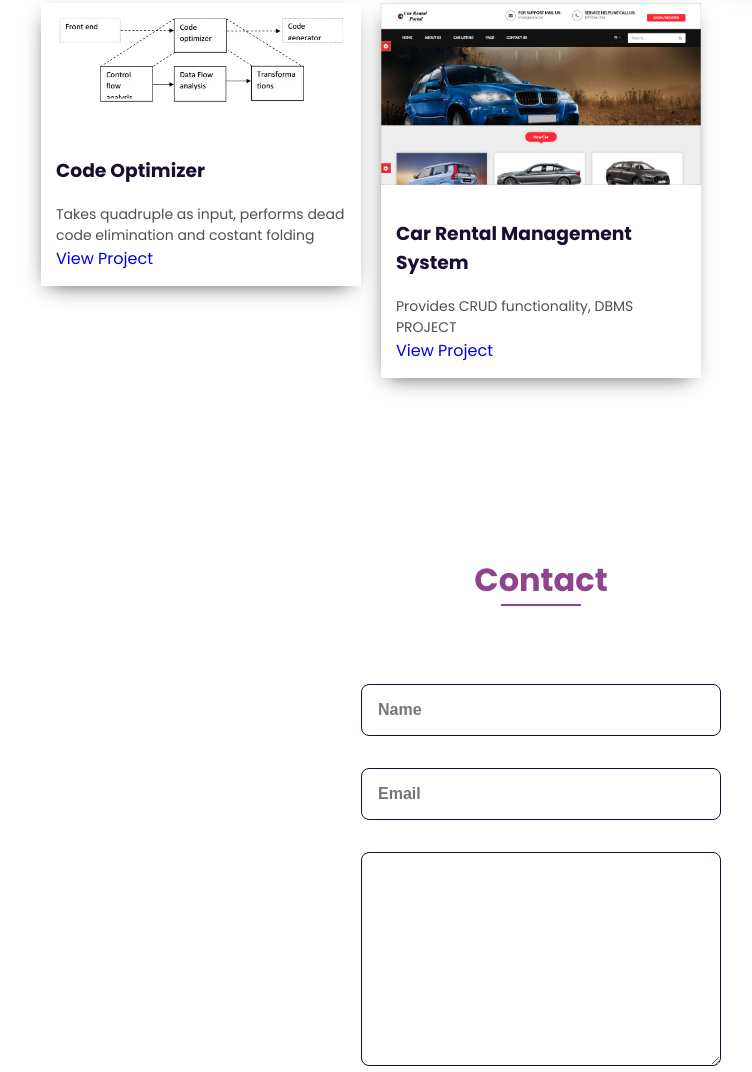
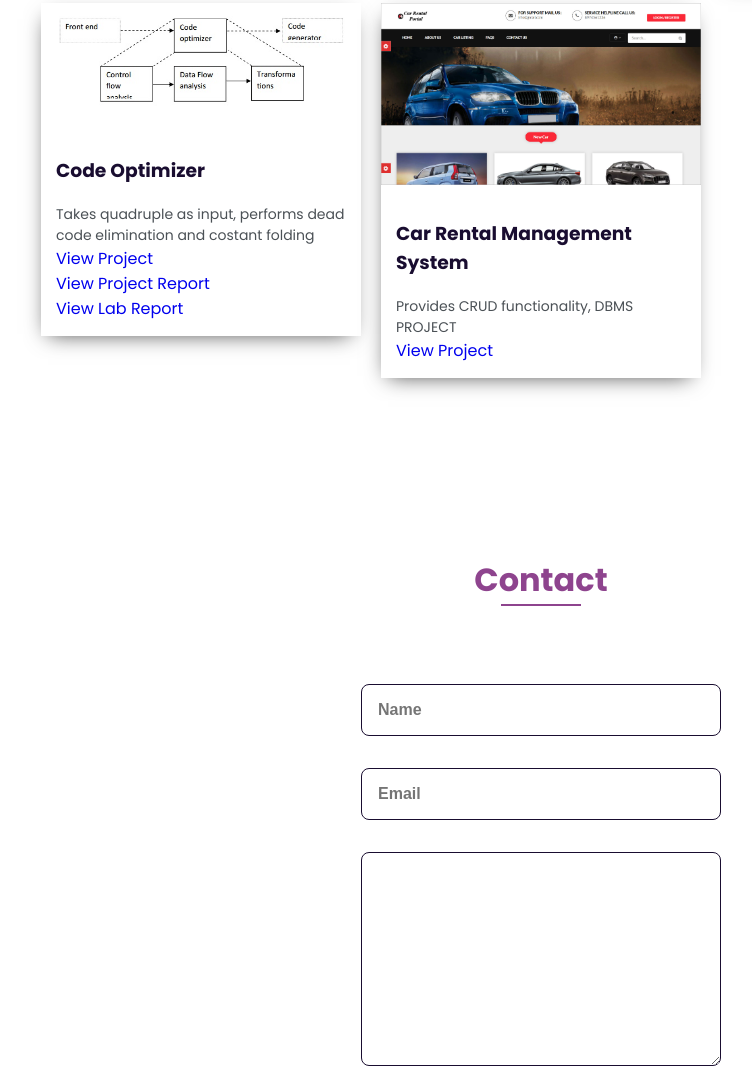
Before and after one commit to kunjall/portfolio_074, a plain HTML site: page index.html in a window 1280 px wide. Shown: the part 2790-3862 px from the top of the page, without its empty margins (99-851 px from the left). Drawn offline with nearby package versions, Linux system fonts and the light colour scheme.

Commit message:
Update index.html

```diff
--- a/index.html
+++ b/index.html
@@ -199,7 +199,9 @@
                             <div class="post-preview">
                                 <h3>Code Optimizer </h3>
                                 <p class="post-intro">Takes quadruple as input, performs dead code elimination and costant folding</p>
-                                <a href="https://github.com/kunjall/CodeOptimizer">View Project</a>
+                                <a href="https://github.com/kunjall/CodeOptimizer">View Project</a><br>
+                                <a href="https://drive.google.com/file/d/1gG-p8dIgCCJOomXzioDHO4GvC8lxeR9X/view?usp=sharing">View Project Report</a><br>
+                                <a href="https://drive.google.com/file/d/1Yxddqvr_QavgYanfSXWiorzfklh9O2Gx/view?usp=sharing">View Lab Report</a>
                             </div>
                         </div>
                     </div>
@@ -210,6 +212,7 @@
                                 <h3>Car Rental Management System</h3>
                                 <p class="post-intro">Provides CRUD functionality, DBMS PROJECT</p>
                                 <a href="https://github.com/kunjall/CarRental">View Project</a>
+
                             </div>
                         </div>
                     </div>
```
